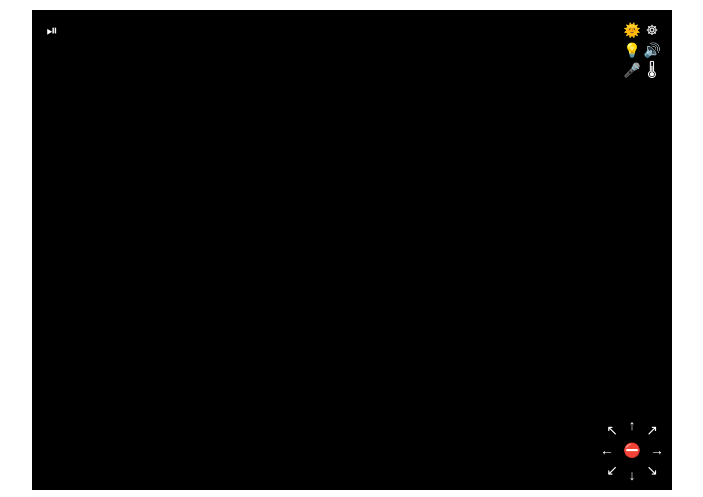
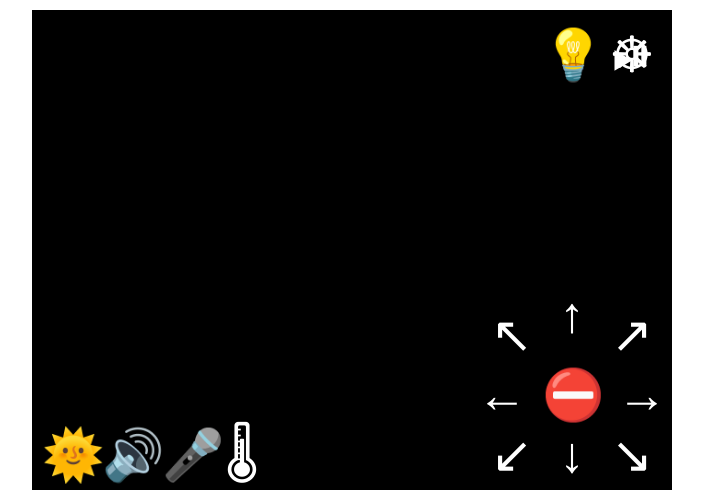
Before and after one commit to ADenisUA/watchdog, a website: page web/static/index.html in a window 1280 px wide. Shown: the whole page, without its empty margins (288-991 px from the left). Drawn offline with nearby package versions, Linux system fonts and the light colour scheme.

Commit message:
UI re-design

```diff
--- a/web/static/css/styles.css
+++ b/web/static/css/styles.css
@@ -25,15 +25,12 @@
 #streamingContainer a,
 #streamingContainer a:hover,
 #streamingContainer a:visited {
-    text-underline: none;
     text-decoration: none;
-}
-
-#streamingContainer a {
+    font-size: 50px;
+    width: 60px;
+    height: 60px;
     display: block;
     /*border-radius: 10px;*/
-    width: 20px;
-    height: 20px;
     /*background-color: #aaa;*/
     text-align: center;
     vertical-align: middle;
@@ -44,66 +41,66 @@
 }
 
 #streamingContainer a#findLightDirection {
-    right: 30px;
-    top: 10px;
+    left: 10px;
+    bottom: 10px;
 }
 #streamingContainer a#navigate {
     right: 10px;
     top: 10px;
 }
 #streamingContainer a#beep {
-    right: 10px;
-    top: 30px;
+    left: 70px;
+    bottom: 10px;
 }
 #streamingContainer a#toggleLed {
-    right: 30px;
-    top: 30px;
+    right: 70px;
+    top: 10px;
 }
 #streamingContainer a#moveForwardLeft {
-    right: 50px;
-    bottom: 50px;
+    right: 130px;
+    bottom: 130px;
 }
 #streamingContainer a#moveForward {
-    right: 30px;
-    bottom: 55px;
+    right: 70px;
+    bottom: 150px;
 }
 #streamingContainer a#moveForwardRight {
     right: 10px;
-    bottom: 50px;
+    bottom: 130px;
 }
 #streamingContainer a#turnLeft {
-    right: 55px;
-    bottom: 30px;
+    right: 140px;
+    bottom: 70px;
 }
 #streamingContainer a#stop {
-    right: 30px;
-    bottom: 30px;
+    right: 70px;
+    bottom: 70px;
 }
 #streamingContainer a#turnRight {
-    right: 5px;
-    bottom: 30px;
+    right: 0px;
+    bottom: 70px;
 }
 #streamingContainer a#moveBackwardLeft {
-    right: 50px;
+    right: 130px;
     bottom: 10px;
 }
 #streamingContainer a#moveBackward {
-    right: 30px;
-    bottom: 5px;
+    right: 70px;
+    bottom: 10px;
 }
 #streamingContainer a#moveBackwardRight {
     right: 10px;
     bottom: 10px;
 }
 #streamingContainer a#getTemperature {
-    right: 10px;
-    top: 50px;
+    left: 180px;
+    bottom: 10px;
 }
 #streamingContainer a#getSoundLevel {
-    right: 30px;
-    top: 50px;
+    left: 130px;
+    bottom: 10px;
 }
 #streamingContainer a#toggleStreaming {
-    left: 10px;
+    right: 10px;
     top: 10px;
 }
```
Also changed, not shown: 1 other file.
